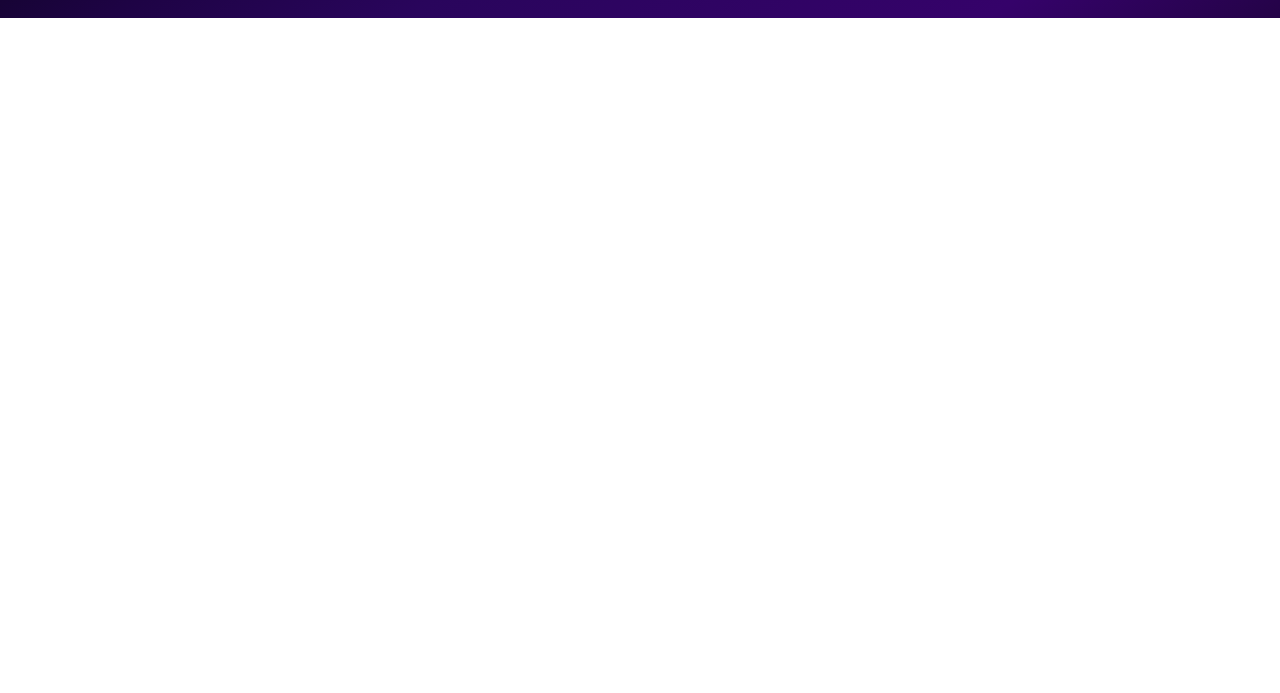
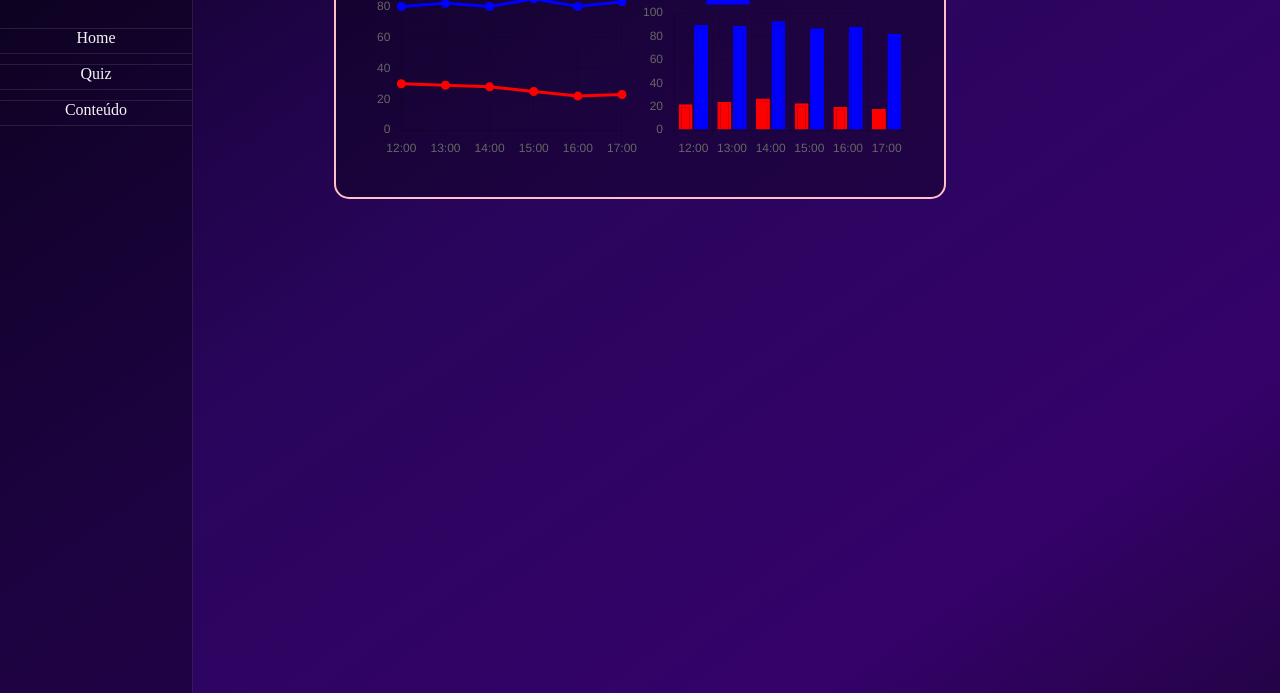
Before and after one commit to VRestini/modify-hc, a website: page Desenvolvimento/web-data-viz/public/home.html in a window 1280 px wide. Shown: the part 107-800 px from the top of the page. Drawn offline with nearby package versions, Linux system fonts and the light colour scheme.

Commit message:
feat: api chart.js adicionada à tela home.

```diff
--- /dev/null
+++ b/Desenvolvimento/web-data-viz/public/css/dash.css
@@ -0,0 +1,9 @@
+#dash_box{
+    margin-top: 2%;
+    display: flex;
+    border-radius: 15px;
+    border: 2px solid pink;
+    padding: 3%;
+    height: 25%;
+    background-color: rgba(0, 0, 0, 0.3);
+}
--- /dev/null
+++ b/Desenvolvimento/web-data-viz/public/css/menu_bar.css
@@ -0,0 +1,30 @@
+body{
+    margin: auto;
+}
+.nav_bar{
+    width: 20%;
+    margin-left:0;
+    height: 100vh;
+    color: whitesmoke;
+    position: fixed;
+    width: 15%;
+    left: 0;
+    display: flex;
+    flex-direction: column;
+    align-items: center;
+    background-color: rgba(0, 0, 0, 0.3);
+    border-right: 1px solid rgba(255, 255, 255, 0.1);
+}
+.nav_bar a{
+    color: whitesmoke;
+    border-bottom: 1px solid rgba(255, 255, 255, 0.1);
+    border-top: 1px solid rgba(255, 255, 255, 0.1);
+    height: 3vh;
+    width: 100%;
+    margin-top: 10px;
+    text-align: center;
+    text-decoration: none;
+};
+.nav_bar a:hover{
+    background-color: rgba(0, 0, 0, 0.7);
+}
--- a/Desenvolvimento/web-data-viz/public/home.html
+++ b/Desenvolvimento/web-data-viz/public/home.html
@@ -5,11 +5,95 @@
     <meta name="viewport" content="width=device-width, initial-scale=1.0">
     <title>Document</title>
     <link rel="stylesheet" href="./css/style.css">
+    <link rel="stylesheet" href="./css/menu_bar.css">
+    <link rel="stylesheet" href="./css/dash.css">
+    <script src="https://cdn.jsdelivr.net/npm/chart.js"></script>
 </head>
 <body>
-    <h1 id="id_user"></h1>
+    <div class="nav_bar">
+        <h1 id="id_user"></h1>
+        <a href="home.html">Home</a>
+        <a href="quizMenu.html">Quiz</a>
+        <a href="conteudo.html">Conteúdo</a>
+    </div>
+    <section>
+        <div id="dash_box">
+            <div>
+                <canvas id="myChartLine" width="400" height="300"></canvas>
+            </div>
+            <div>
+                <canvas id="myChartBar" width="400" height="300"></canvas>
+            </div>
+        </div>
+
+    </section>
+
+
 </body>
 </html>
 <script>
     id_user.innerHTML = sessionStorage.NAME_USER;
+
+    const ctxLine = document.getElementById('myChartLine');
+    new Chart(ctxLine, {
+      type: 'line',
+      data: {
+        labels: ['12:00', '13:00', '14:00', '15:00', '16:00', '17:00'],
+        datasets: [
+            {
+                label: 'Temperatura',
+                data: [30, 29, 28, 25, 22, 23],
+                borderWidth: 3,
+                backgroundColor: '#ff0000 ',
+                borderColor: '#ff0000 '
+            },
+            {
+                label: 'Umidade',
+                data: [80, 82, 80, 85, 80, 83],
+                borderWidth: 3,
+                backgroundColor: '#0000ff ',
+                borderColor: '#0000ff '
+            }
+        ]
+      },
+      options: {
+        scales: {
+          y: {
+            beginAtZero: true
+          }
+        }
+      }
+
+    });
+    const ctxBar = document.getElementById('myChartBar');
+    new Chart(ctxBar, {
+      type: 'bar',
+      data: {
+        labels: ['12:00', '13:00', '14:00', '15:00', '16:00', '17:00'],
+        datasets: [
+            {
+                label: 'Temperatura média',
+                data: [22, 24, 27, 23, 20, 18],
+                borderWidth: 3,
+                backgroundColor: '#ff0000 ',
+                borderColor: '#ff0000 '
+            },
+            {
+                label: 'Umidade média',
+                data: [90, 89, 93, 87, 88, 82],
+                borderWidth: 3,
+                backgroundColor: '#0000ff ',
+                borderColor: '#0000ff '
+            }
+        ]
+      },
+      options: {
+        scales: {
+          y: {
+            beginAtZero: true
+          }
+        }
+      }
+
+    });
 </script>
```
Also changed, not shown: Desenvolvimento/web-data-viz/public/register.html (+2 -2 lines), Desenvolvimento/web-data-viz/public/conteudo.html (added), Desenvolvimento/web-data-viz/public/quizMenu.html (added).
